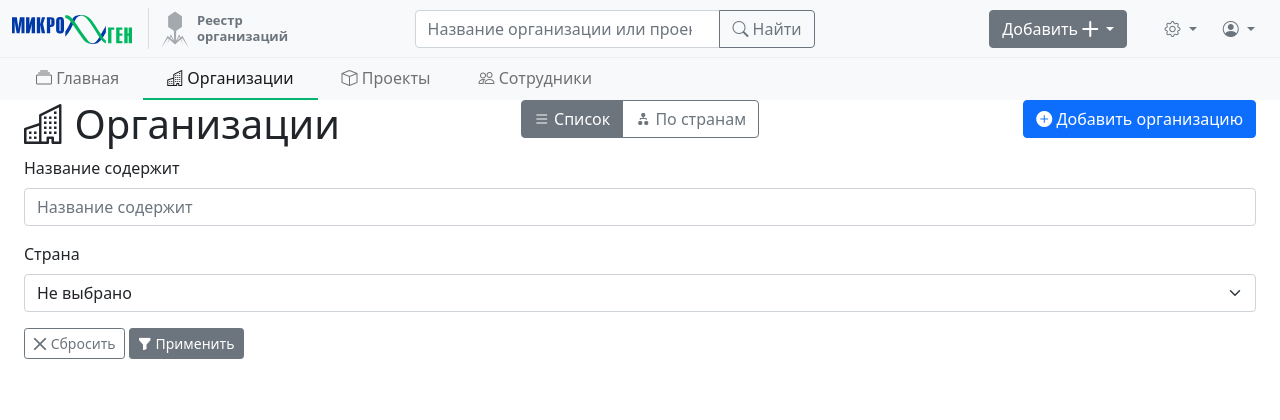
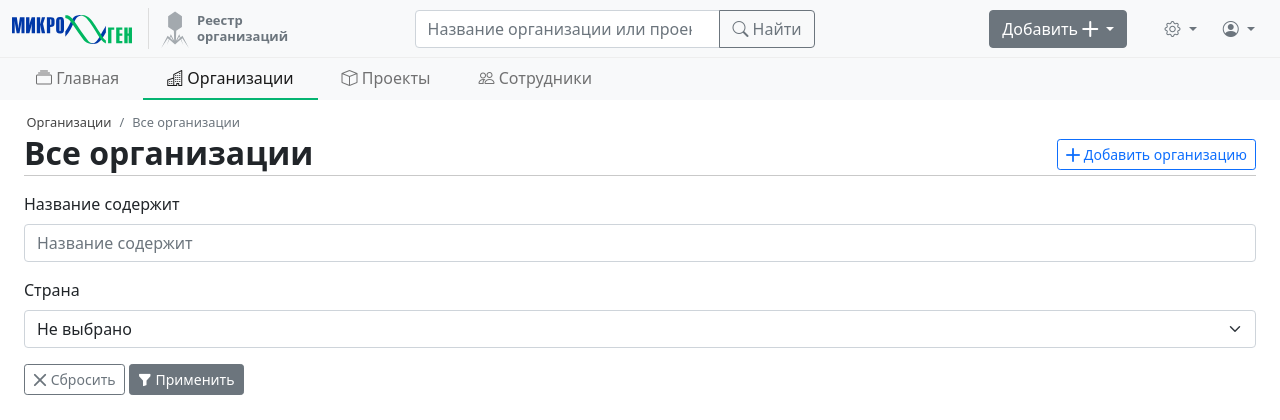
Before and after one commit to kwaket/bphg_orgs, a Django app: page /organizations in a window 1280 px wide. Shown: the top 420 px of the page. Run offline with Django 3.2, Linux system fonts and the light colour scheme; the visitor is signed in with stand-in values (Sample User, id 1); data comes from the database, SQL or seed files in the repository; data that the repository does not hold is empty; some libraries are stand-ins or nearby versions.

Commit message:
edit organization headers

```diff
--- a/organizations/templates/organizations/organization_list.html
+++ b/organizations/templates/organizations/organization_list.html
@@ -2,6 +2,32 @@
 
 
 {% block content %}
+<div class="row">
+  <div class="col">
+    <nav aria-label="breadcrumb">
+      <ol class="breadcrumb">
+        <li class="breadcrumb-item">Организации</li>
+        <li class="breadcrumb-item active">Все организации</li>
+      </ol>
+    </nav>
+  </div>
+</div>
+
+<div class="header-group">
+  <div class="row">
+    <div class="col">
+      <h1>Все организации</h1>
+    </div>
+    <div class="col col-md-auto">
+      <a href="{% url 'organization_new' %}" class="btn btn-outline-primary btn-sm btn-lisnk">
+        <span class="bi bi-plus-lg"></span>
+        Добавить организацию
+      </a>
+    </div>
+  </div>
+</div>
+
+{% comment %}
 <div class="row">
   <div class="col">
     <h1><span class="bi bi-building"></span> Организации</h1>
@@ -10,13 +36,13 @@
     <div class="btn-group">
       <a href="{% url 'organization_list' %}?mode=list"
         class="btn btn-outline-secondary {% if mode == 'list' %}active{% endif %}"
-                   {% if mode == 'list' %}aria-current="page"{% endif %}>
+        {% if mode == 'list' %}aria-current="page" {% endif %}>
         <span class="bi bi-list"></span>
         Список
       </a>
       <a href="{% url 'organization_list' %}?mode=by_country"
         class="btn btn-outline-secondary {% if mode == 'by_country' %}active{% endif %}"
-                   {% if mode == 'by_country' %}aria-current="page"{% endif %}>
+        {% if mode == 'by_country' %}aria-current="page" {% endif %}>
         <span class="bi bi-diagram-2-fill"></span>
         По странам
       </a>
@@ -29,7 +55,7 @@
     </a>
   </div>
 </div>
-
+{% endcomment %}
 {% if mode == 'list' %}
 {% include 'organizations/snippets/organization_table.html' with organizations_page=organizations_page current_page=current_page current_order=current_order %}
 {% elif mode == 'by_country' %}
```
Also changed, not shown: organizations/templates/organizations/organization_detail.html (+19 -9 lines), organizations/templates/organizations/organization_edit.html (+16 -4 lines), organizations/templates/organizations/organization_new.html (+13 -3 lines). Lines whose indentation alone changed are shown as unchanged.
